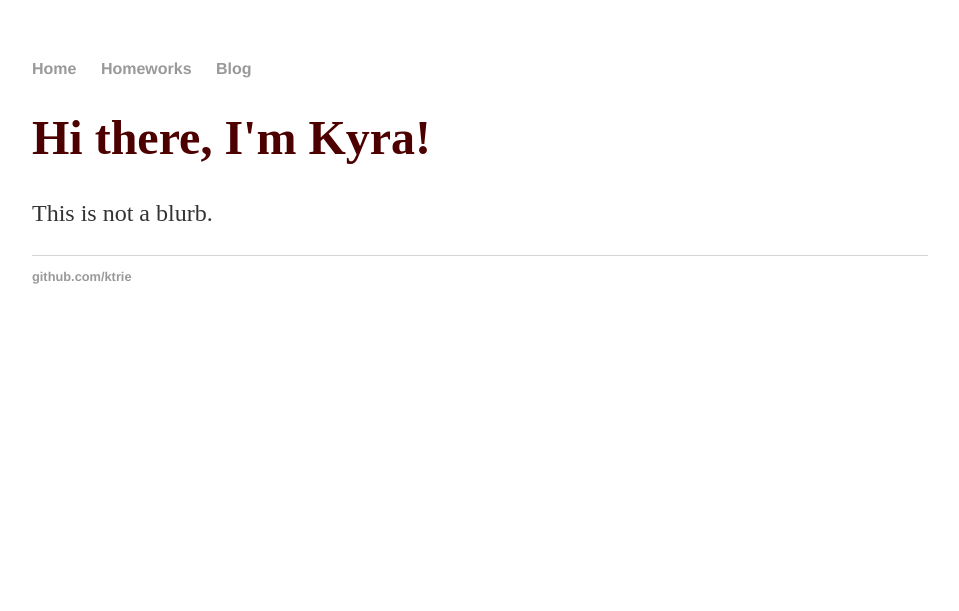
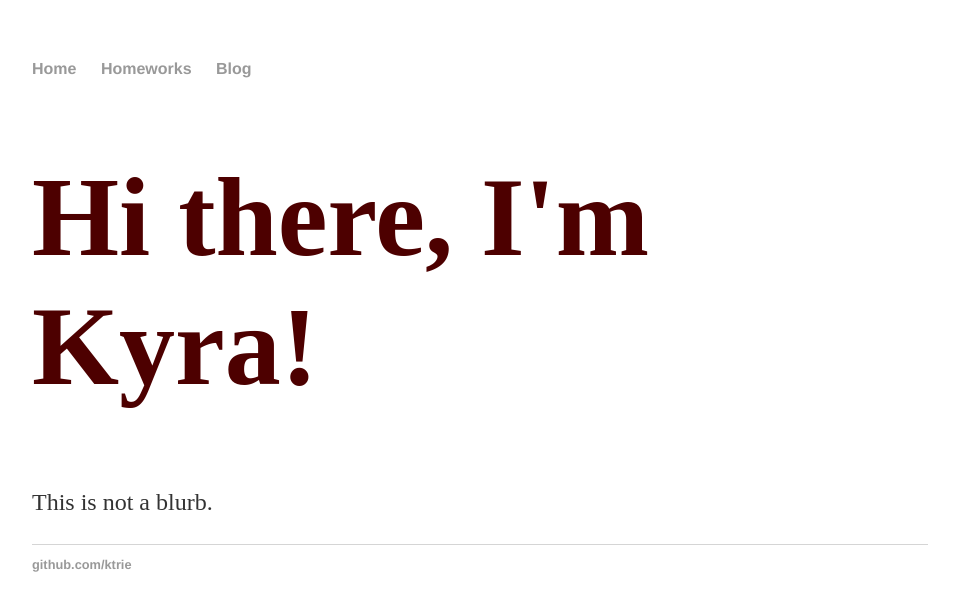
Before and after one commit to ktrie/ktrie.github.io, a Jekyll site: the page built from index.html, in a window 1280 px wide. Shown: the top 611 px of the page, without its empty margins (160-1119 px from the left). Built offline with Jekyll 4.4.1, drawn with Linux system fonts in a browser that asks for light colours.

Commit message:
Update main.css

```diff
--- a/css/main.css
+++ b/css/main.css
@@ -25,7 +25,7 @@ a:hover {
     text-decoration: underline;
 }
 h1 {
-    font-size: 3em;
+    font-size: 7em;
     font-family:'cloisterblack';
     color: #4d0000;
 }
```
